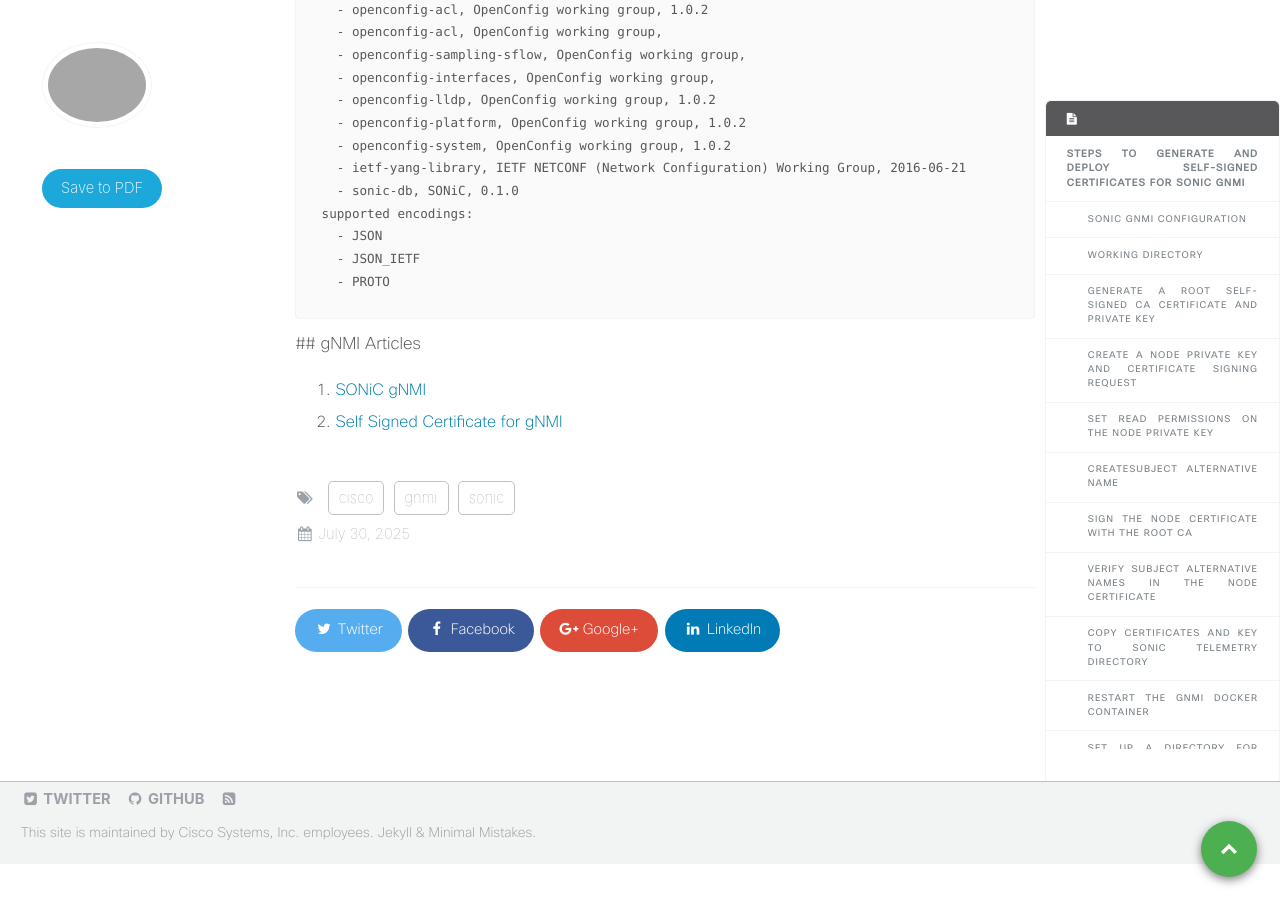
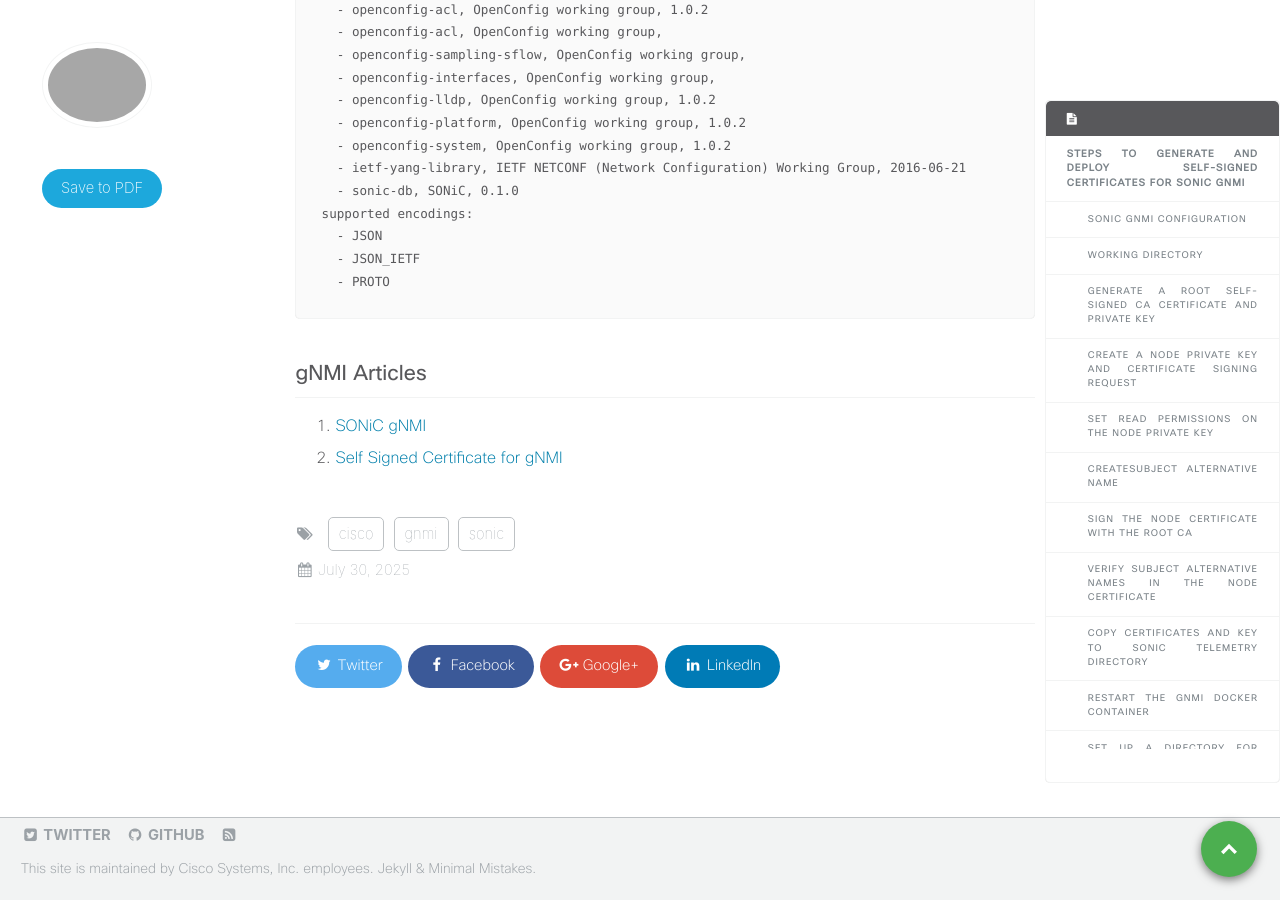
Before and after one commit to xrdocs-migration/SONiC, a Jekyll site: the page built from _blogs/selfSingnedCert.md, in a window 1280 px wide and 900 px high, scrolled down 4826 px. Built offline with Jekyll 4.4.1, drawn with Linux system fonts in a browser that asks for light colours; comment, search, counter and statistics services are not loaded.

````diff
--- a/_blogs/selfSingnedCert.md
+++ b/_blogs/selfSingnedCert.md
@@ -220,7 +220,7 @@ supported encodings:
   ```
 
 
-  ## gNMI Articles
+## gNMI Articles
 
-  1. [SONiC gNMI](sonic_gnmi)
-  2. [Self Signed Certificate for gNMI](selfSingnedCert)
+  1. [SONiC gNMI](../sonic_gnmi)
+  2. [Self Signed Certificate for gNMI](../selfSingnedCert)
````
